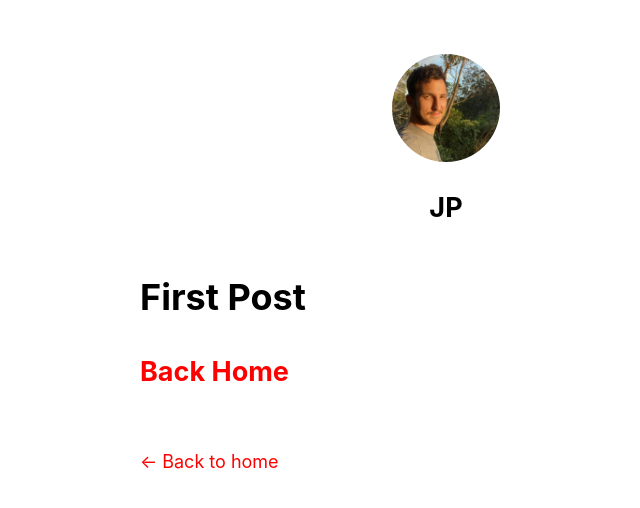
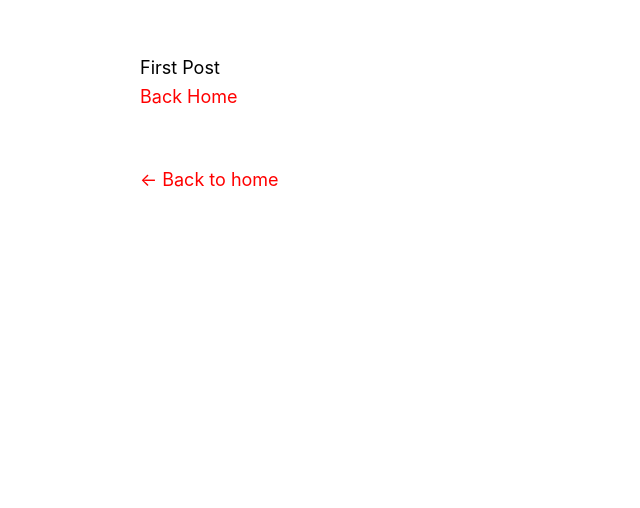
Before and after one commit to jpwhitaker/meowmix-fe, a Next.js app: page /posts/first-post in a window 1280 px wide. Shown: the top 508 px of the page, without its empty margins (194-834 px from the left). Built offline with nearby package versions, Linux system fonts and the light colour scheme.

Commit message:
remove extra spaces

```diff
--- a/components/layout.js
+++ b/components/layout.js
@@ -4,7 +4,6 @@ import styles from './layout.module.css'
 import utilStyles from '../styles/utils.module.css'
 import Link from 'next/link'
 
-const name = 'JP'
 export const siteTitle = 'Meowmix'
 
 export default function Layout({ children, home }) {
@@ -26,39 +25,6 @@ export default function Layout({ children, home }) {
         <meta name="twitter:card" content="summary_large_image" />
       </Head>
       <header className={styles.header}>
-        {home ? (
-          <>
-            <Image
-              priority
-              src="/images/profile.jpg"
-              className={utilStyles.borderCircle}
-              height={144}
-              width={144}
-              alt={name}
-            />
-            <h1 className={utilStyles.heading2Xl}>{name}</h1>
-          </>
-        ) : (
-          <>
-            <Link href="/">
-              <a>
-                <Image
-                  priority
-                  src="/images/profile.jpg"
-                  className={utilStyles.borderCircle}
-                  height={108}
-                  width={108}
-                  alt={name}
-                />
-              </a>
-            </Link>
-            <h2 className={utilStyles.headingLg}>
-              <Link href="/">
-                <a className={utilStyles.colorInherit}>{name}</a>
-              </Link>
-            </h2>
-          </>
-        )}
       </header>
       <main>{children}</main>
       {!home && (
--- a/styles/global.css
+++ b/styles/global.css
@@ -1,3 +1,7 @@
+@tailwind base;
+@tailwind components;
+@tailwind utilities;
+
 html,
 body {
   padding: 0;
```
Also changed, not shown: pages/index.js (+3 -8 lines).
